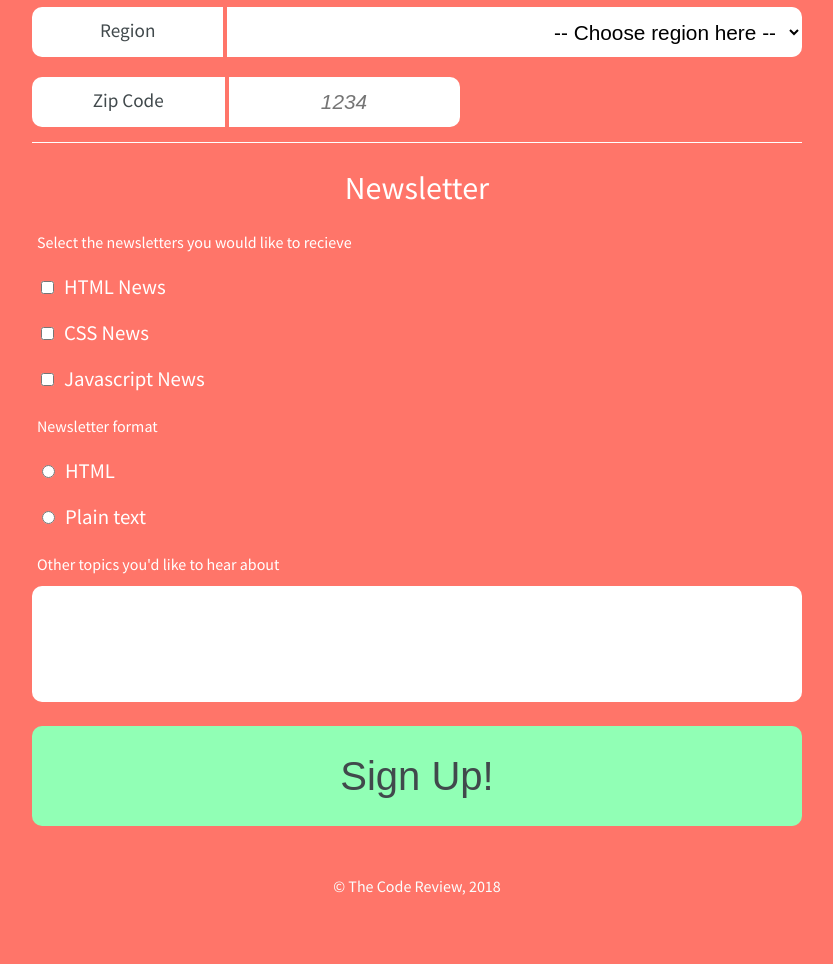
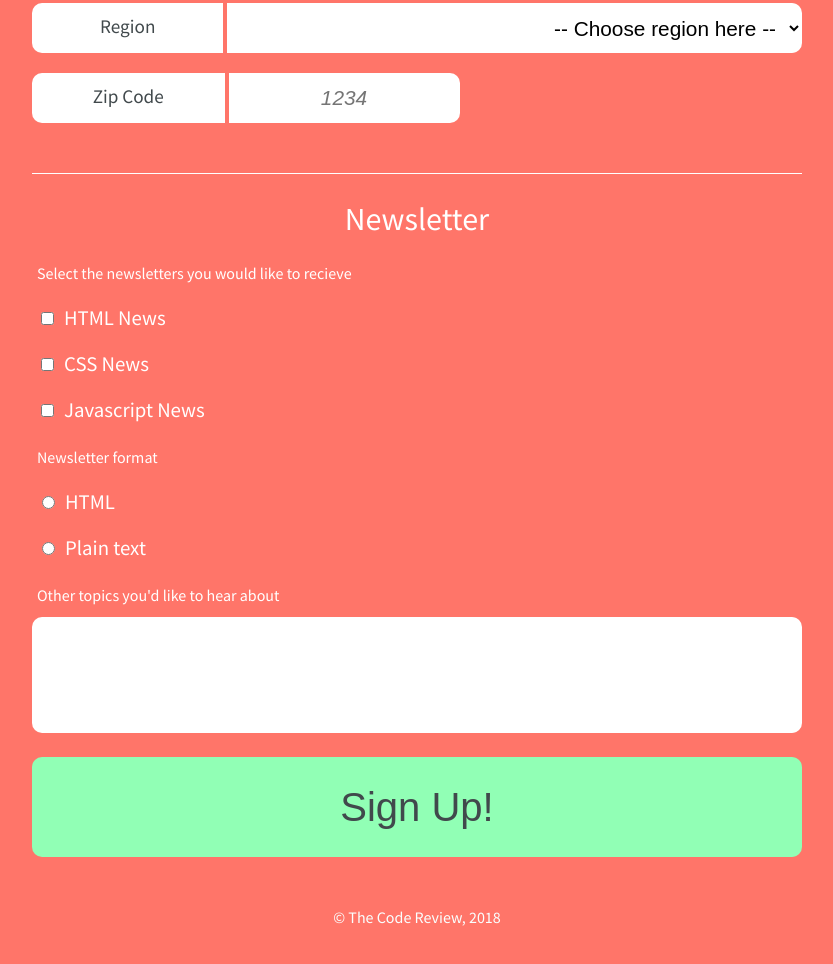
Before and after one commit to gunnarkvilhaug/Unit-3, a plain HTML site: page index.html in a window 1280 px wide. Shown: the part 762-1726 px from the top of the page, without its empty margins (223-1056 px from the left). Drawn offline with Linux system fonts and the light colour scheme; a web font is replaced by a local one.

Commit message:
Update stylesheet.css

```diff
--- a/css/stylesheet.css
+++ b/css/stylesheet.css
@@ -42,7 +42,7 @@ form {
 }
 
 .box {
-    margin-top: 5px;
+    margin-top: 30px;
     padding-top: 15px;
     border-top: white solid 1px;
 }
@@ -176,6 +176,7 @@ button:hover {
 
 button:focus {
     background-color: white;
+    color: #91FFB5;
     outline: none;
 }
 
@@ -188,12 +189,15 @@ footer p {
 margin: 0;
 }
 
-@media (min-width: 768px) {
+@media (min-width: 768px) { /********************************************************** DESKTOP **********************************************************/
 
     main {
         max-width: 770px;
         margin: auto;
     }
+
+    .box {
+        margin-top: 40px;
 
     h1 {
         font-size: 80px;
```
